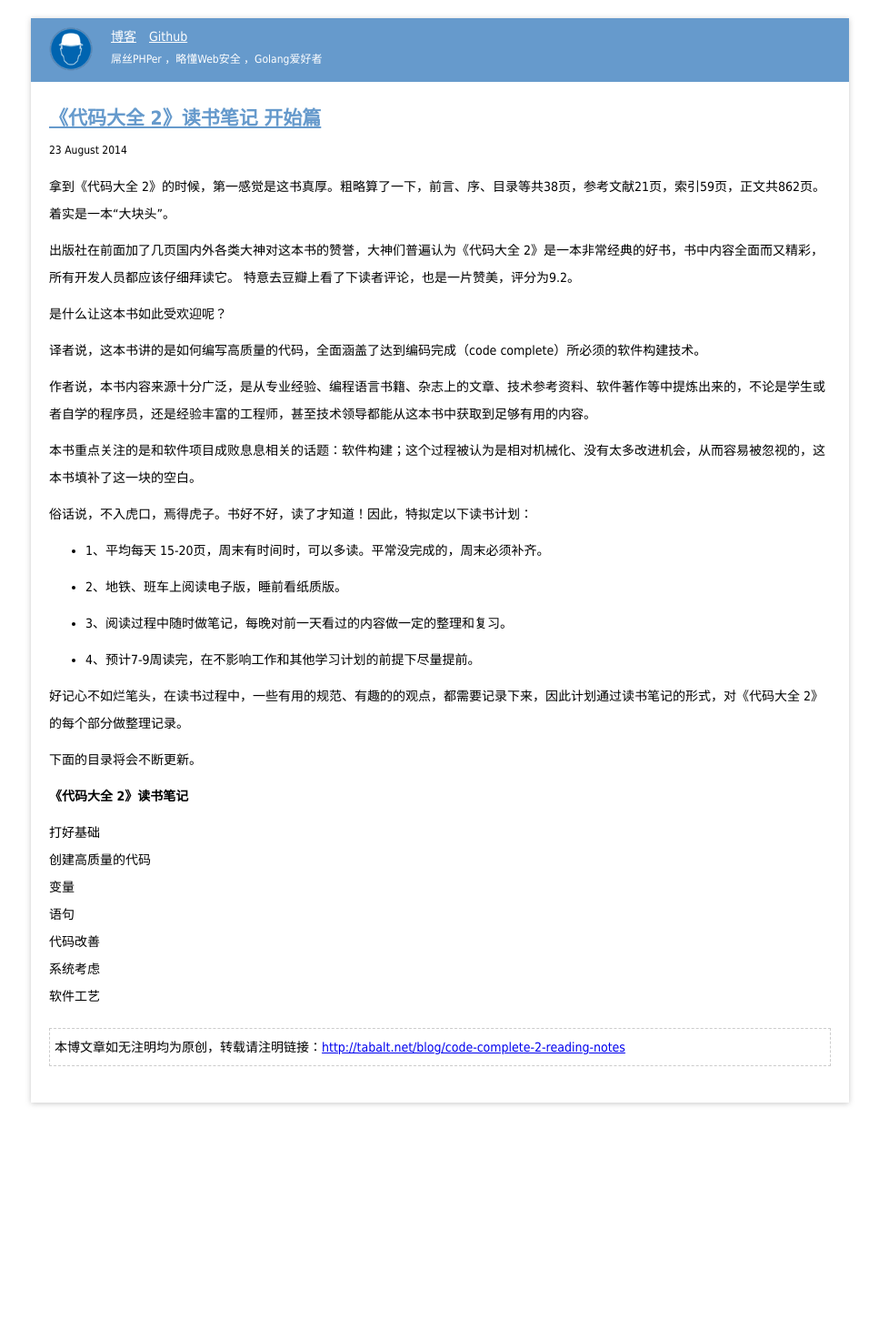
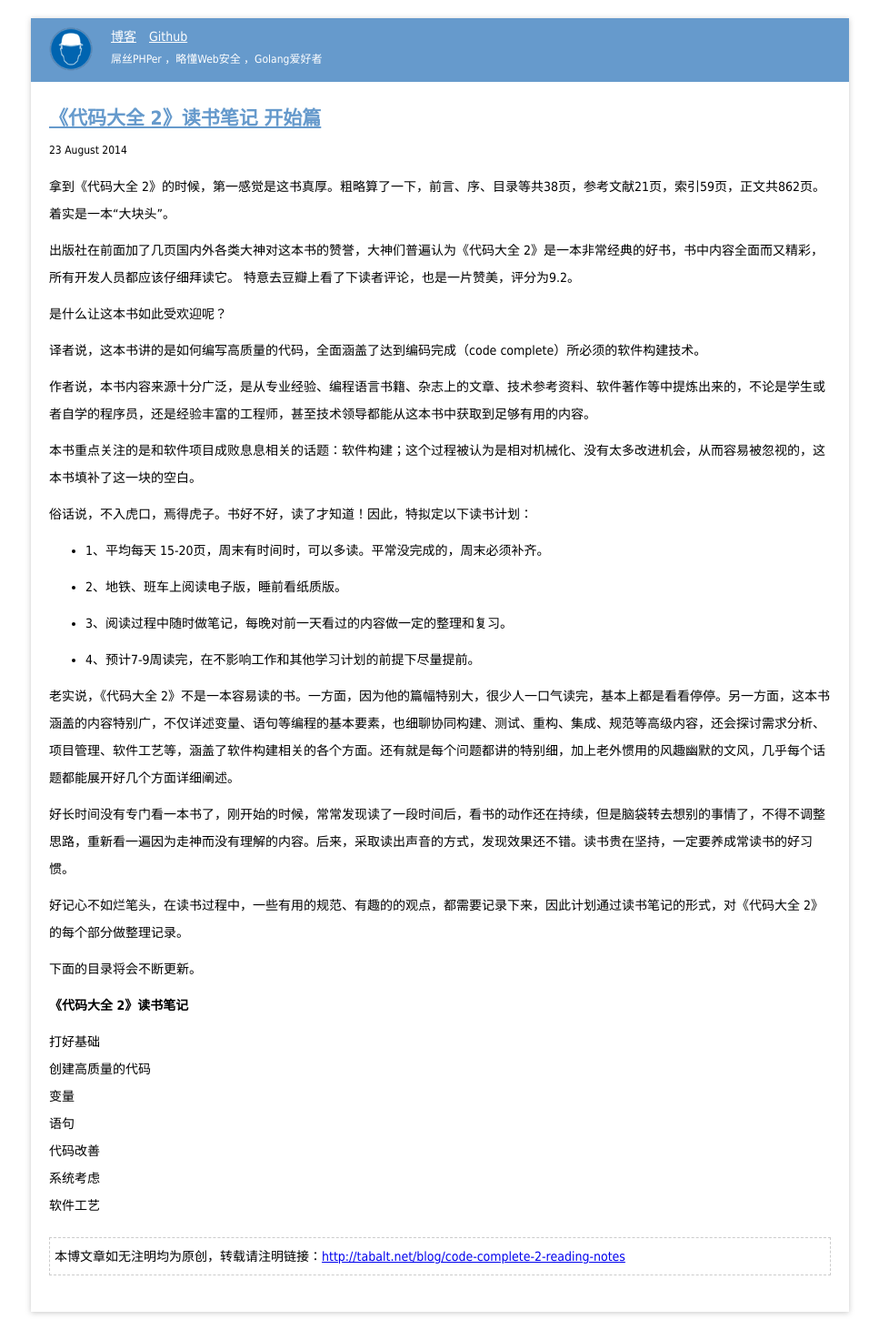
Before and after one commit to tabalt/tabalt.github.io, a Jekyll site: the page built from _posts/code-complete-2/2014-08-23-code-complete-2-reading-notes.md, in a window 1280 px wide. Shown: the whole page at 91% size, without its empty margins (156-1123 px from the left). Built offline with Jekyll 4.4.1, drawn with Linux system fonts in a browser that asks for light colours; Markdown is read by kramdown in place of the engine named in the settings; comment, search, counter and statistics services are not loaded; before the commit the page ends 1232 px from its top, so only the background shows below that.

Commit message:
Update 2014-08-23-code-complete-2-reading-notes.md

```diff
--- a/_posts/code-complete-2/2014-08-23-code-complete-2-reading-notes.md
+++ b/_posts/code-complete-2/2014-08-23-code-complete-2-reading-notes.md
@@ -33,6 +33,12 @@ categories: 博文
 * 4、预计7-9周读完，在不影响工作和其他学习计划的前提下尽量提前。
 
 
+老实说，《代码大全 2》不是一本容易读的书。一方面，因为他的篇幅特别大，很少人一口气读完，基本上都是看看停停。另一方面，这本书涵盖的内容特别广，不仅详述变量、语句等编程的基本要素，也细聊协同构建、测试、重构、集成、规范等高级内容，还会探讨需求分析、项目管理、软件工艺等，涵盖了软件构建相关的各个方面。还有就是每个问题都讲的特别细，加上老外惯用的风趣幽默的文风，几乎每个话题都能展开好几个方面详细阐述。
+
+
+好长时间没有专门看一本书了，刚开始的时候，常常发现读了一段时间后，看书的动作还在持续，但是脑袋转去想别的事情了，不得不调整思路，重新看一遍因为走神而没有理解的内容。后来，采取读出声音的方式，发现效果还不错。读书贵在坚持，一定要养成常读书的好习惯。
+
+
 好记心不如烂笔头，在读书过程中，一些有用的规范、有趣的的观点，都需要记录下来，因此计划通过读书笔记的形式，对《代码大全 2》的每个部分做整理记录。
 
 下面的目录将会不断更新。
```
